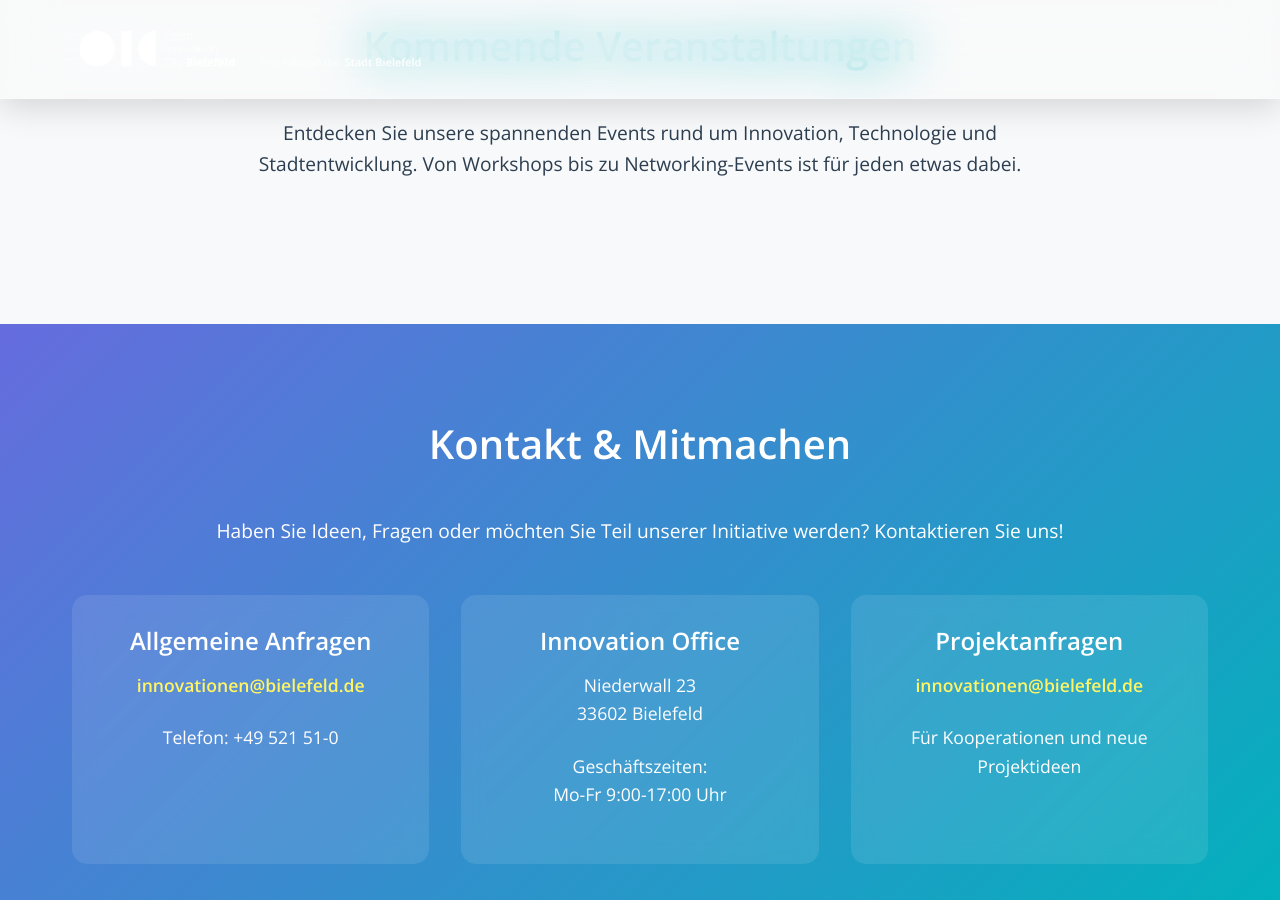
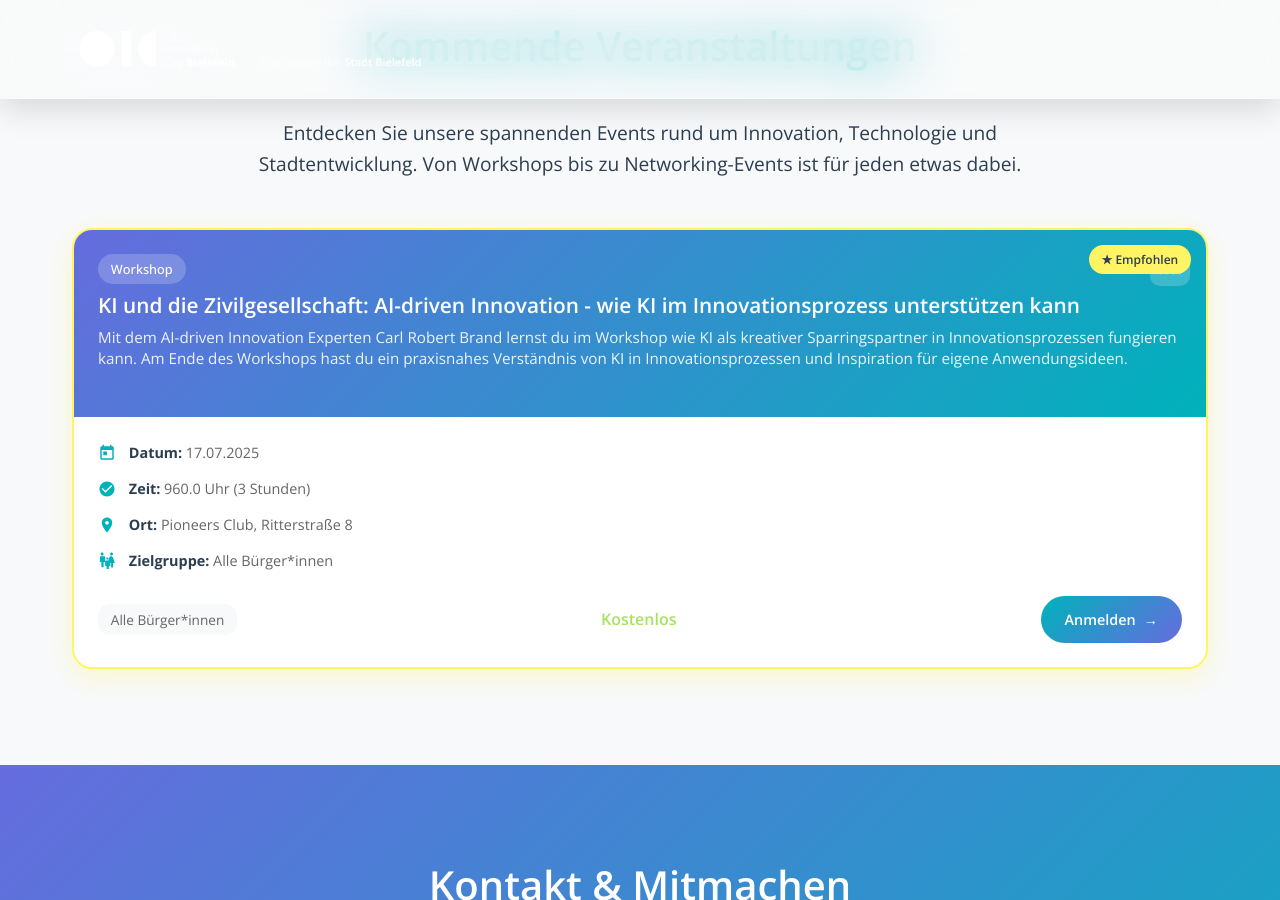
Before and after one commit to jensedler/beta-website, a Jekyll site: the page built from index.html, in a window 1280 px wide and 900 px high, scrolled down 4756 px. Built offline with Jekyll 4.4.1, drawn with Linux system fonts in a browser that asks for light colours; some of the changed lines change nothing that is shown.

Commit message:
Update _data/events.yml (via Pages CMS)

```diff
--- a/_data/events.yml
+++ b/_data/events.yml
@@ -1,26 +1,17 @@
 items:
-  # - title: "KI und die Zivilgesellschaft: KI - wie GenAI soziale, kulturelle und Vereinsarbeit unterstützen kann."
-  #   description: "Wir zeigen dir im Meetup, wie generative Künstliche Intelligenz helfen kann, deinen Arbeitsalltag zu erleichtern und neue kreative Möglichkeiten zu erschließen."
-  #   date: "2025-06-17"
-  #   time: "16:30"
-  #   duration: "1,5 Stunden"
-  #   location: "Innovation Office, Niederwall 23"
-  #   category: "Workshop"
-  #   icon: "/assets/images/icons/workshop.svg"
-  #   target_audience: "Alle Bürger*innen"
-  #   cost: "Kostenlos"
-  #   booking_url: "https://pretix.eu/OIC-BIE/ki-zivil-2/"
-  #   featured: false
-
-  - title: "KI und die Zivilgesellschaft: AI-driven Innovation - wie KI im Innovationsprozess unterstützen kann"
-    description: "Mit dem AI-driven Innovation Experten Carl Robert Brand lernst du im Workshop wie KI als kreativer Sparringspartner in Innovationsprozessen fungieren kann. Am Ende des Workshops hast du ein praxisnahes Verständnis von KI in Innovationsprozessen und Inspiration für eigene Anwendungsideen."
-    date: "2025-07-14"
-    time: "16:00"
-    duration: "3 Stunden"
-    location: "Pioneers Club, Ritterstraße 8"
-    category: "Workshop"
-    icon: "/assets/images/icons/workshop.svg"
-    target_audience: "Alle Bürger*innen"
-    cost: "Kostenlos"
-    booking_url: "https://pretix.eu/OIC-BIE/ki-zivil-3/"
+  - title: "KI und die Zivilgesellschaft: AI-driven Innovation - wie KI im
+      Innovationsprozess unterstützen kann"
+    description: Mit dem AI-driven Innovation Experten Carl Robert Brand lernst du
+      im Workshop wie KI als kreativer Sparringspartner in Innovationsprozessen
+      fungieren kann. Am Ende des Workshops hast du ein praxisnahes Verständnis
+      von KI in Innovationsprozessen und Inspiration für eigene Anwendungsideen.
+    date: 2025-07-17
+    time: 16:00
+    duration: 3 Stunden
+    location: Pioneers Club, Ritterstraße 8
+    category: Workshop
+    icon: /assets/images/icons/workshop.svg
+    target_audience: Alle Bürger*innen
+    cost: Kostenlos
+    booking_url: https://pretix.eu/OIC-BIE/ki-zivil-3/
     featured: true
```
